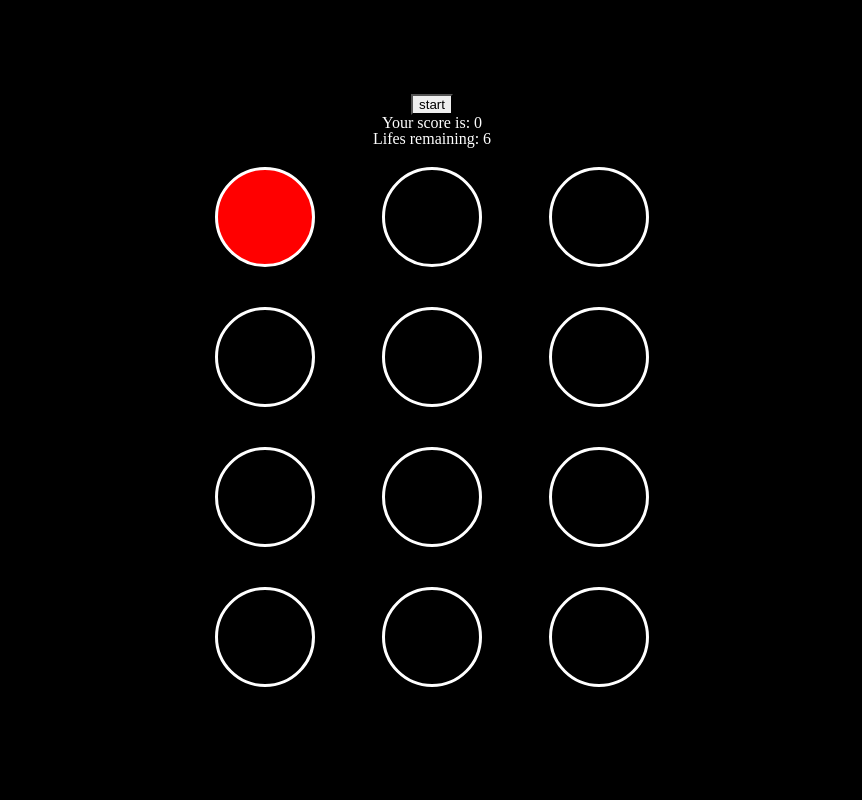
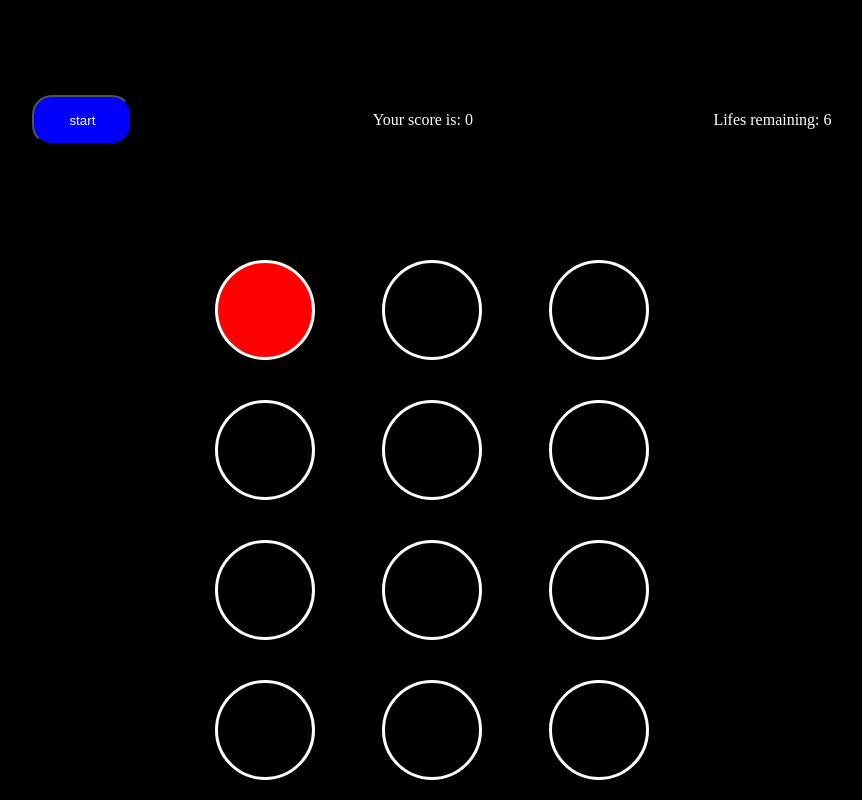
Before and after one commit to VincentDevi/whack-a-mole, a plain HTML site: page index.html in a window 1280 px wide. Shown: the whole page, without its empty margins (208-1070 px from the left). Drawn offline with Linux system fonts and the light colour scheme.

Commit message:
added a little bit of style

```diff
--- a/index.html
+++ b/index.html
@@ -9,9 +9,14 @@
     <link rel="stylesheet" href="style.css">
 </head>
 <body>
-    <input type="button" value="start">
-    <p></p>
-    <span></span>
+    <header class="menu">
+
+        <input type="button" value="start" class="menu__button">
+        <p class="menu__score"></p>
+        <span class="menu__lifes"></span>
+
+    </header>
+
     <main>
 
 
--- a/style.scss
+++ b/style.scss
@@ -7,8 +7,8 @@ body{
     width: 100%;
     display: flex;
     flex-direction: column;
-    justify-content: center;
-    align-items: center;
+
+   align-items: center;
 }
 main{
     width: 500px;
@@ -19,12 +19,34 @@ main{
 
 
 }
-span{
-    color: white;
+.menu{
+    height: 300px;
+    width: 100%;
+    display: flex;
+    flex-direction: row;
+    justify-content: space-evenly;
+    align-items: center;
+    &__lifes{
+        color: white;
+    }
+    &__score{
+        color: white;
+    }
+    &__button{
+        width: 100px;
+        height: 50px;
+        border-radius: 20px;
+        background-color: blue;
+        color: white;
+        &:hover{
+            color: black;
+            background-color: red;
+        }
+    }
+
 }
-p{
-    color: white;
-}
+
+
 .circle{
     background-color: black;
     margin: 20px;
```
Also changed, not shown: style.css, 1 other file.
